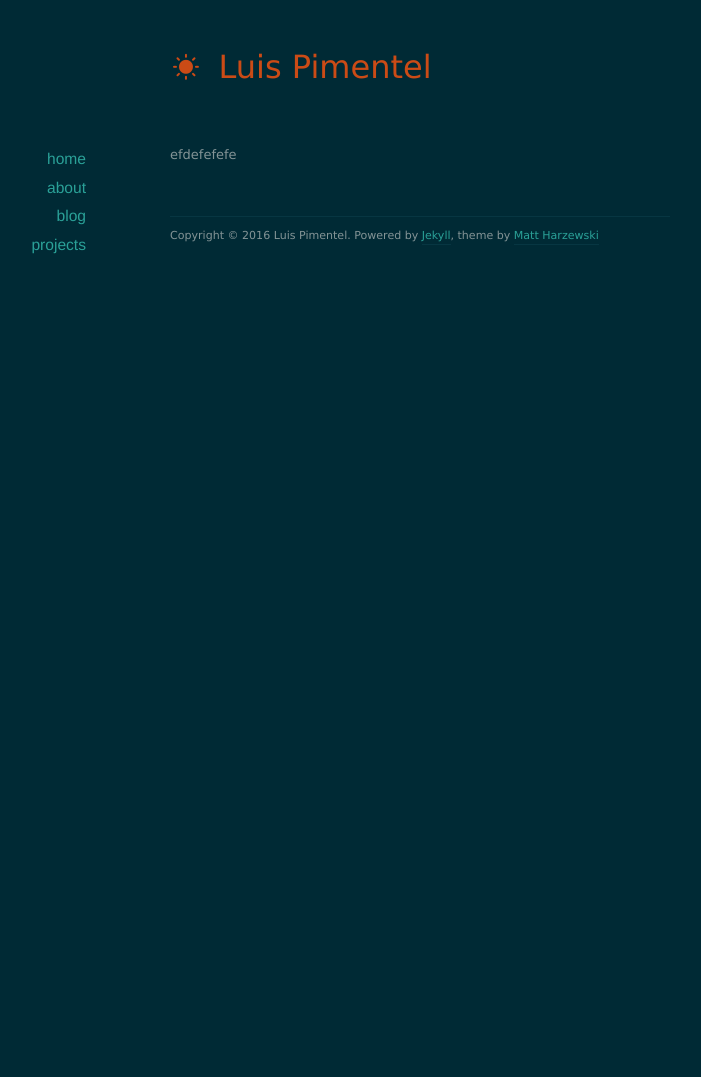
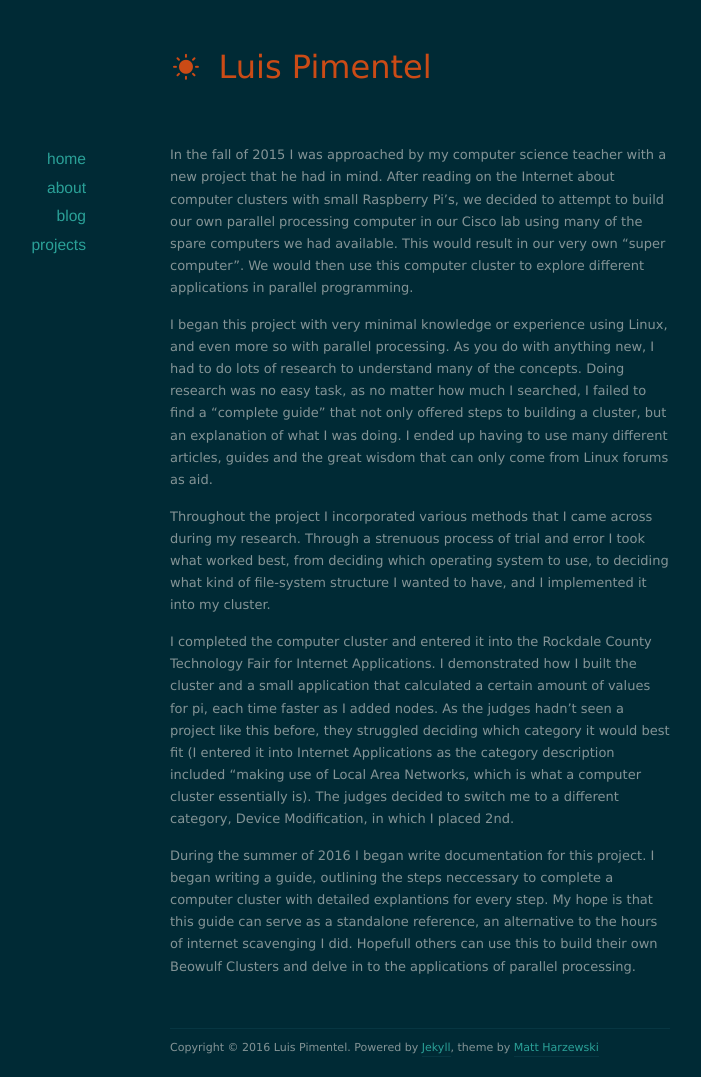
Before and after one commit to luisp23/luisp23.github.io, a Jekyll site: the page built from projects/cluster.markdown, in a window 1280 px wide. Shown: the whole page, without its empty margins (220-921 px from the left). Built offline with Jekyll 4.4.1, drawn with Linux system fonts in a browser that asks for light colours; nearby versions of some CDN libraries; before the commit the page ends 900 px from its top, so only the background shows below that.

Commit message:
Update cluster.markdown

```diff
--- a/projects/cluster.markdown
+++ b/projects/cluster.markdown
@@ -2,4 +2,15 @@
 layout: default
 title: About
 ---
-efdefefefe
+
+
+In the fall of 2015 I was approached by my computer science teacher with a new project that he had in mind. After reading on the Internet about computer clusters with small Raspberry Pi's, we decided to attempt to build our own parallel processing computer in our Cisco lab using many of the spare computers we had available. This would result in our very own "super computer". We would then use this computer cluster to explore different applications in parallel programming.
+
+I began this project with very minimal knowledge or experience using Linux, and even more so with parallel processing. As you do with anything new, I had to do lots of research to understand many of the concepts. Doing research was no easy task, as no matter how much I searched, I failed to find a "complete guide" that not only offered steps to building a cluster, but an explanation of what I was doing. I ended up having to use many different articles, guides and the great wisdom that can only come from Linux forums as aid.
+
+Throughout the project I incorporated various methods that I came across during my research. Through a strenuous process of trial and error I took what worked best, from deciding which operating system to use, to deciding what kind of file-system structure I wanted to have, and I implemented it into my cluster.
+
+I completed the computer cluster and entered it into the Rockdale County Technology Fair for Internet Applications. I demonstrated how I built the cluster and a small application that calculated a certain amount of values for pi, each time faster as I added nodes. As the judges hadn't seen a project like this before, they struggled deciding which category it would best fit (I entered it into Internet Applications as the category description included "making use of Local Area Networks, which is what a computer cluster essentially is). The judges decided to switch me to a different category, Device Modification, in which I placed 2nd.
+
+
+During the summer of 2016 I began write  documentation for this project. I began writing a guide, outlining the steps neccessary to complete a computer cluster with detailed explantions for every step. My hope is that this guide can serve as a standalone reference, an alternative to the hours of internet scavenging I did. Hopefull others can use this to build their own Beowulf Clusters and delve in to the applications of parallel processing.
```
